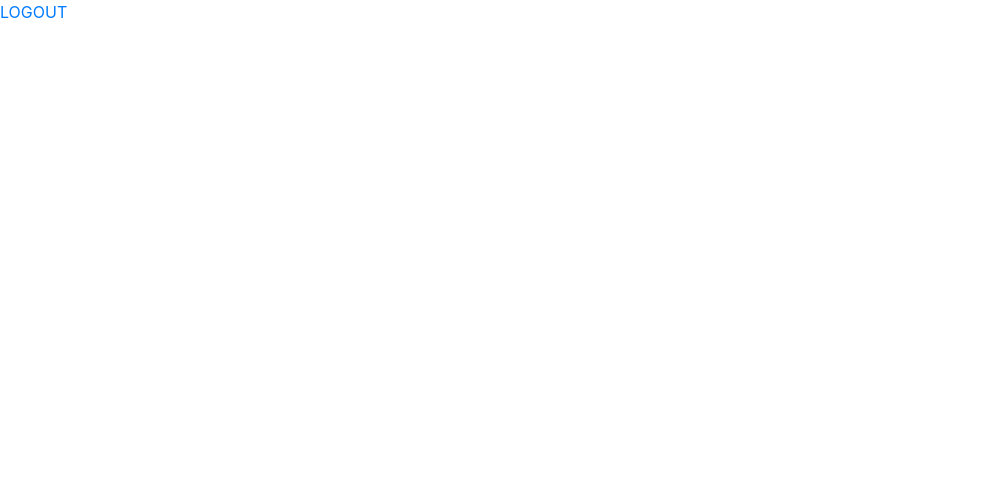
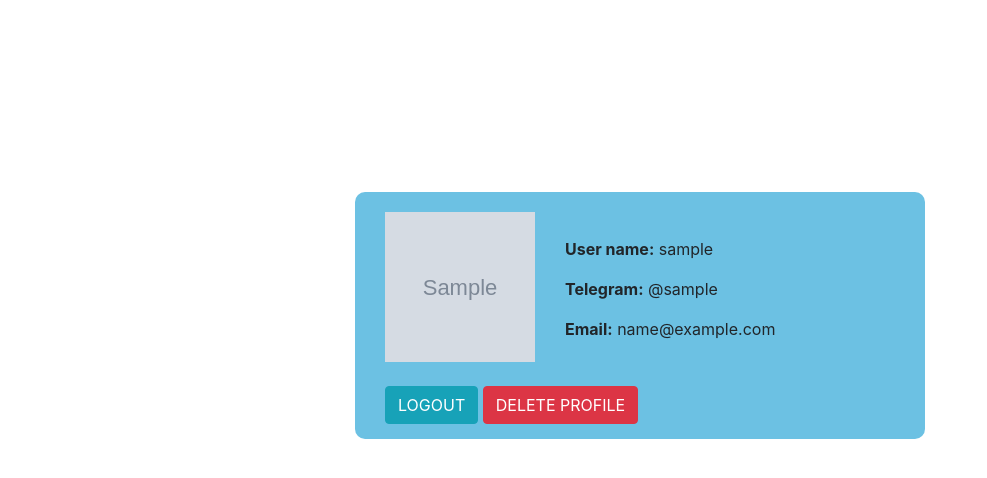
Before and after one commit to Skivel/API_Telegram_Registration, a Django app: page /home in a window 1280 px wide. Before the commit the part shown is almost empty. Shown: the top 478 px of the page, without its empty margins (0-987 px from the left). Run offline with Django 4.2, Linux system fonts and the light colour scheme; a user stored in the database is signed in; tables that the repository leaves empty hold one stand-in row (values such as "Sample post"); grey boxes marked "Sample" are stand-in pictures.

Commit message:
Add user UI profile

```diff
--- a/API_Telegram_Registration/urls.py
+++ b/API_Telegram_Registration/urls.py
@@ -1,10 +1,13 @@
 from django.contrib import admin
+from django.conf.urls.static import static
 from django.urls import path
 
+from API_Telegram_Registration import settings
 from login.views import (
     login_view,
     logout_view,
     create_user,
+    delete_user,
     user_page,
     UserList
 )
@@ -13,7 +16,8 @@ urlpatterns = [
     path('admin/', admin.site.urls),
     path('', login_view, name='login'),
     path('logout', logout_view, name='logout'),
-    path('user/create', create_user, name='user_create'),
+    path('user/create', create_user, name='user-create'),
+    path('user/delete', delete_user, name='user-delete'),
     path('home', user_page, name='home'),
     path('api/v1/users', UserList.as_view(), name='user-list')
-]
+] + static(settings.MEDIA_URL, document_root=settings.MEDIA_ROOT)
--- a/login/views.py
+++ b/login/views.py
@@ -1,6 +1,6 @@
 from django.http import JsonResponse
 from django.shortcuts import render, redirect
-from django.contrib.auth import authenticate, login, logout
+from django.contrib.auth import authenticate, login, logout, get_user_model
 from django.contrib.auth.decorators import login_required
 from django.views.decorators.csrf import csrf_exempt
 from django.contrib.auth.models import User
@@ -74,7 +74,14 @@ def create_user(request):
 
 
 def delete_user(request):
-    pass
+
+    User = get_user_model()
+
+    user = User.objects.get(username=request.user.username)
+
+    user.delete()
+
+    return redirect('login')
 
 
 # Django register user-list API
--- a/templates/home_page.html
+++ b/templates/home_page.html
@@ -5,5 +5,37 @@
 
 
 {% block body %}
-<a href="{% url 'logout' %}">LOGOUT</a>
+<div class="container" style="padding-top:15%">
+    <div class="row">
+        <div class="col-md-3"></div>
+        <div class="col-md-6" style="background-color:#6CC1E3; border-radius: 10px">
+
+            <div class="container" style="padding-top: 20px">
+                <div class="row">
+                    <div class="col-md-4">
+                        {% if user.user_photo %}
+                        <img src="/media/{{ user.user_photo }}" alt="profile-image" width="150" height="150">
+                        {% else %}
+                        <img src="https://www.floridaaikikai.com/new/wp-content/uploads/2016/07/profile-icon-9-150x150.png"
+                             alt="profile-image">
+                        {% endif %}
+                    </div>
+                    <div class="col-md-8" style="padding-top: 25px">
+                        <p><strong>User name:</strong> {{ user.user_name }}</p>
+                        <p><strong>Telegram:</strong> @{{ user.user_nickname }}</p>
+                        <p><strong>Email:</strong> {{ user.user_email }}</p>
+                    </div>
+                </div>
+            </div>
+
+            <br>
+            <div style="padding-left:15px; margin-bottom: 15px">
+                <a href="{% url 'logout' %}" class="btn btn-info">LOGOUT</a>
+                <a href="{% url 'user-delete' %}" class="btn btn-danger">DELETE PROFILE</a>
+            </div>
+        </div>
+        <div class="col-md-3"></div>
+    </div>
+</div>
+
 {% endblock %}
```
Also changed, not shown: API_Telegram_Registration/settings.py (+8 -3 lines).
